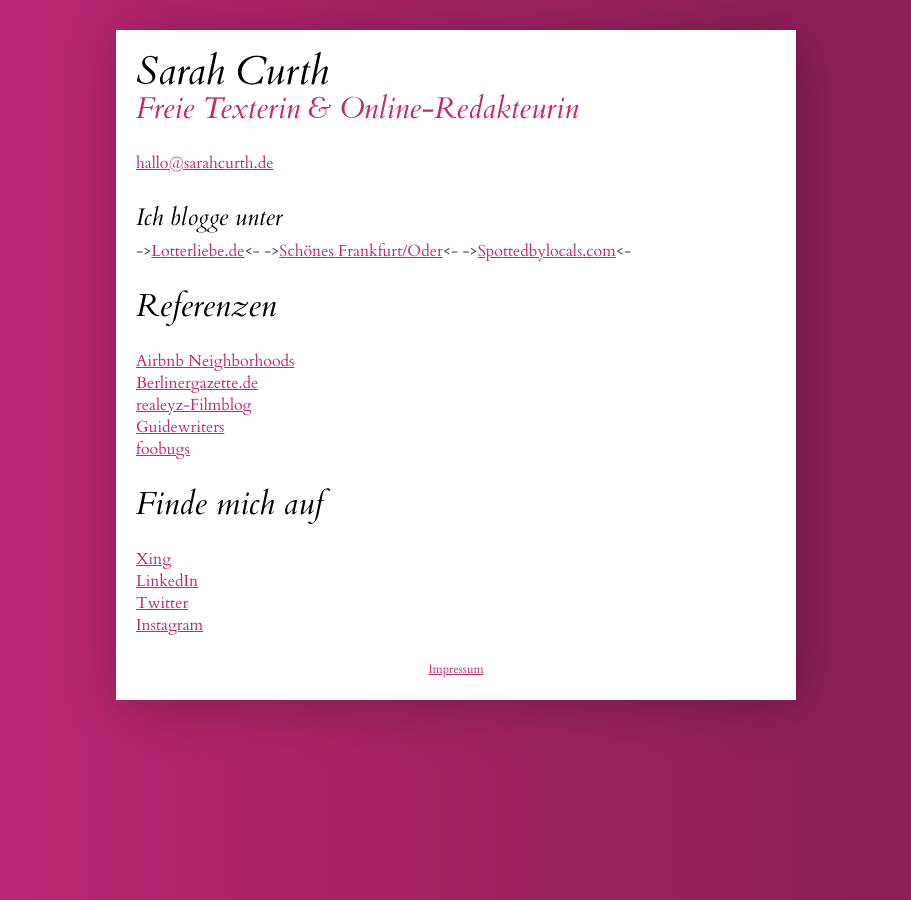
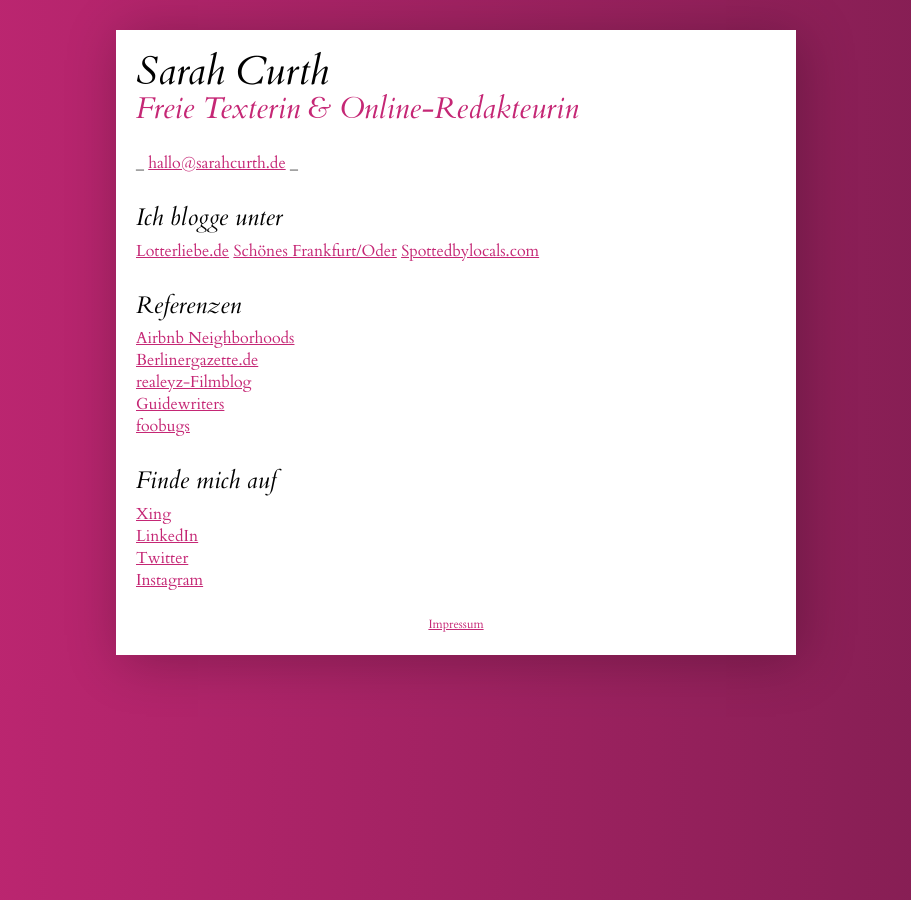
Before and after one commit to lotterliebe/lotterliebe.github.io, a Jekyll site: the page built from index.md, in a window 1280 px wide. Shown: the whole page, without its empty margins (184-1095 px from the left). Built offline with Jekyll 4.4.1, drawn with Linux system fonts in a browser that asks for light colours; Markdown is read by kramdown in place of the engine named in the settings.

```diff
--- a/index.md
+++ b/index.md
@@ -1,21 +1,21 @@
 ---
 layout: default
 ---
-_[hallo@sarahcurth.de](mailto:hallo@sarahcurth.de)_
+_ [hallo@sarahcurth.de](mailto:hallo@sarahcurth.de) _
 
 ##Ich blogge unter
-->[Lotterliebe.de](http://lotterliebe.de)<-
-->[Schönes Frankfurt/Oder](http://schoenesffo.tumblr.com/)<-
-->[Spottedbylocals.com](http://spottedbylocals.com/berlin/author/sarahcurth)<-
+[Lotterliebe.de](http://lotterliebe.de)
+[Schönes Frankfurt/Oder](http://schoenesffo.tumblr.com/)
+[Spottedbylocals.com](http://spottedbylocals.com/berlin/author/sarahcurth)
 
-#Referenzen
+##Referenzen
 *  [Airbnb Neighborhoods](https://www.airbnb.de/locations)
 *  [Berlinergazette.de](http://berlinergazette.de/author/sarah-curth/)
 *  [realeyz-Filmblog](http://www.realeyz.tv/de/blog/author/sarahcurth)
 *  [Guidewriters](https://guidewriters.com/)
 *  [foobugs](http://foobugs.com)
 
-#Finde mich auf
+##Finde mich auf
 *  [Xing](https://www.xing.com/profile/Sarah_Curth)
 *  [LinkedIn](https://www.linkedin.com/in/sarahcurth)
 *  [Twitter](https://twitter.com/#!/Lotterliebe)
```
